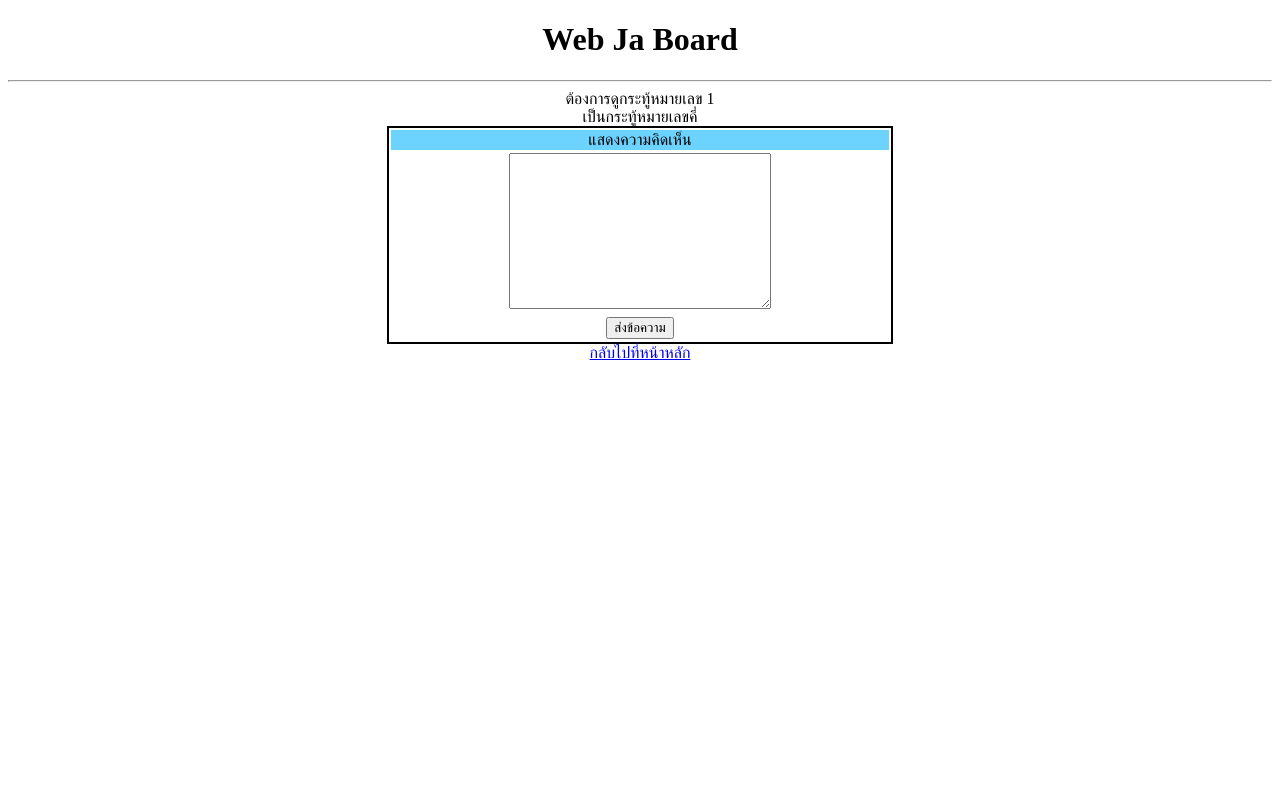
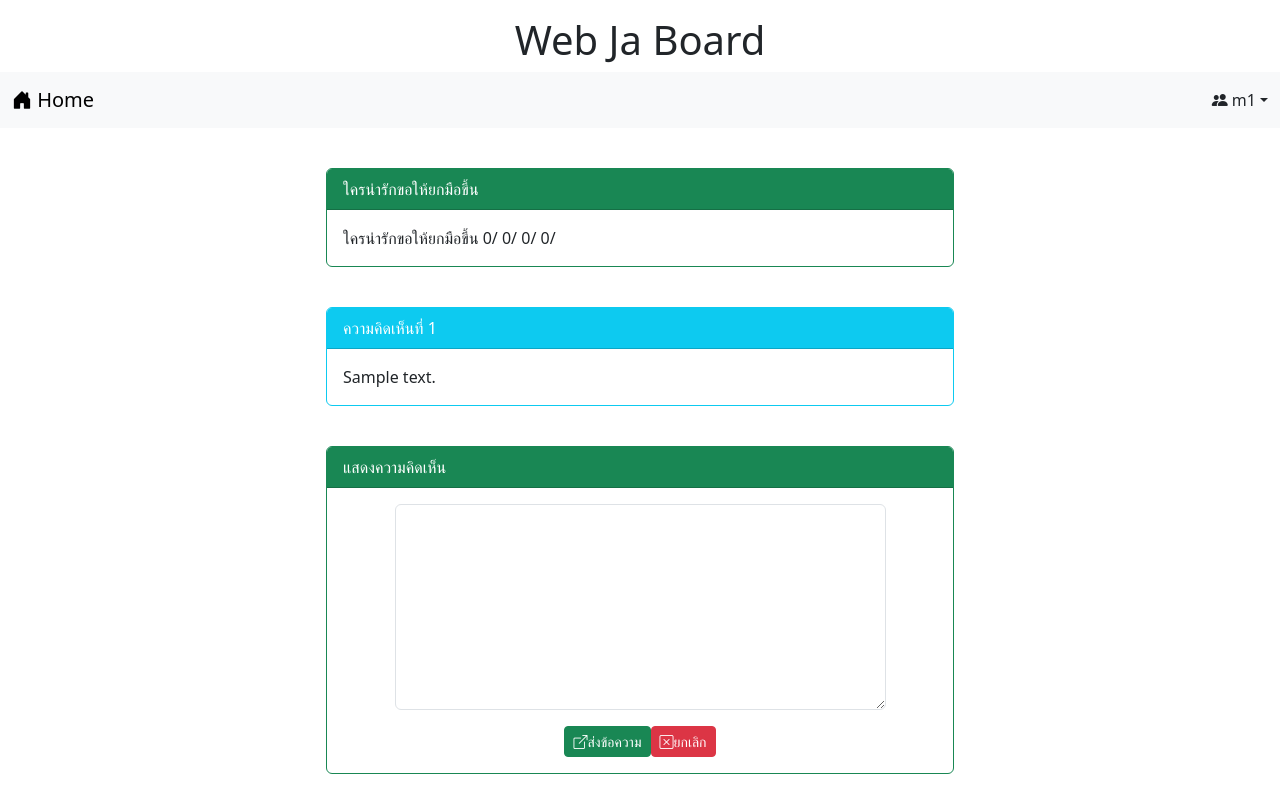
Before and after one commit to RyModkub/Webborad.ECT, a PHP site: page /post.php?id=1 in a window 1280 px wide. Run offline with PHP 8.4, Linux system fonts and the light colour scheme; a user stored in the database is signed in; data comes from the database, SQL or seed files in the repository; tables that the repository leaves empty hold one stand-in row (values such as "Sample post").

Commit message:
POST
POST

```diff
--- a/post.php
+++ b/post.php
@@ -4,36 +4,98 @@
     <meta charset="UTF-8">
     <meta name="viewport" content="width=device-width, initial-scale=1.0">
     <title>Document</title>
+    <link href="https://cdn.jsdelivr.net/npm/bootstrap@5.3.2/dist/css/bootstrap.min.css" rel="stylesheet" integrity="sha384-T3c6CoIi6uLrA9TneNEoa7RxnatzjcDSCmG1MXxSR1GAsXEV/Dwwykc2MPK8M2HN" crossorigin="anonymous">
+    <script src="https://cdn.jsdelivr.net/npm/bootstrap@5.3.2/dist/js/bootstrap.bundle.min.js" integrity="sha384-C6RzsynM9kWDrMNeT87bh95OGNyZPhcTNXj1NW7RuBCsyN/o0jlpcV8Qyq46cDfL" crossorigin="anonymous"></script>
+    <link rel="stylesheet" href="https://cdn.jsdelivr.net/npm/bootstrap-icons@1.11.3/font/bootstrap-icons.min.css">
 </head>
 <body>
-<?php session_start();  ?>
-<h1 style="text-align: center;">Web Ja Board</h1>
-    <hr>
-    <div style="text-align: center;">
-    <?php
-    $id = ($_GET["id"]);
-    echo "ต้องการดูกระทู้หมายเลข $id";
+<?php session_start();
+if(!isset($_SESSION['id'])) {
+    header("Location:index.php");
+    die();
+}
+?>
+<h1 style="text-align: center;" class="mt-3">Web Ja Board</h1>
+    <?php include"nav.php";
+    $conn=new PDO("mysql:host=localhost;dbname=webboard;charset=utf8","root","");
+    $sql="SELECT * FROM post WHERE id= $_GET[id]";
+    $result=$conn->query($sql);
+    if($result->rowCount()==1){
+    $data=$result->fetch(PDO::FETCH_ASSOC);
+    $_SESSION["title"] = $data['title'];
+    $_SESSION["content"] = $data['content'];
+    }
     ?>
+
+    <div class="container_lg">
+    <div class="row mt-4">
+    <div class="col-lg-3 col-md-2 col-sm-1"></div>
+        <div class="col-lg-6 col-md-8 col-sm-10">
+            <div class="card border-success mt-3">
+                <div class="card-header bg-success text-white"><?php echo $_SESSION['title']; ?></div>
+                <div class="card-body">
+    <?php  echo $_SESSION['content'];
+    $conn=null;
+    $conn=new PDO("mysql:host=localhost;dbname=webboard;charset=utf8","root","");
+    $sql="SELECT * FROM comment WHERE post_id= $_GET[id]";
+    $result=$conn->query($sql);
+         while($row = $result->fetch()){
+            $i=1;
+        ?>
+                </div>
+            </div>
+        </div>
     </div>
-    <div style="text-align: center;">
-    <?php
-    $i= $id%2 ;
-    if($i==1){
-    echo "เป็นกระทู้หมายเลขคี่";
-}
-    else{
-    echo "เป็นกระทู้หมายเลขคู่";
-}
-    ?>
+</div>
+<div class="container_lg">
+    <div class="row mt-4">
+    <div class="col-lg-3 col-md-2 col-sm-1"></div>
+        <div class="col-lg-6 col-md-8 col-sm-10">
+            <div class="card border-info mt-3">
+                <div class="card-header bg-info text-white"><?php echo "ความคิดเห็นที่ $i"; ?></div>
+                <div class="card-body">
+    <?php  echo $row[1];
+    $i++;     }
+    $conn=null;
+        ?>
+                </div>
+            </div>
+        </div>
     </div>
-    <table style="border: 2px solid black; width: 40%;" align="center">
-        <tr style="text-align: center;"><td style="background-color: #6cd2fe;" colspan="2" >แสดงความคิดเห็น</td></tr>
-        <tr style="text-align: center;"><td><textarea name="" id="" cols="30" rows="10"></textarea></td></tr>
-        <tr style="text-align: center;"><td colspan="2"><input type="submit" value="ส่งข้อความ"></form></td></tr>
-    </table>
-    <div style="text-align: center;">
-        <a href="index.php">กลับไปที่หน้าหลัก</a>
+</div>
+<div class="container_lg">
+    <div class="row mt-4">
+
+        <div class="col-lg-3 col-md-2 col-sm-1"></div>
+        <div class="col-lg-6 col-md-8 col-sm-10">
+            <div class="card border-success mt-3">
+                <div class="card-header bg-success text-white">แสดงความคิดเห็น</div>
+                <div class="card-body">
+                    <form action="post_save.php" method="post">
+                        <input type="hidden" name="post_id" value="<?= $_GET['id'];?>">
+                        <div class="row mb-3 justify-content-center">
+                            <div class="col-lg-10">
+                                <textarea name="comment"  rows="8" class="form-control" require></textarea>
+                            </div>
+                        </div>
+                        <div class="row">
+                            <div class="col-lg-12 d-flex justify-content-center">
+                                <button type="submit" class="btn btn-success btn-sm text-white">
+                                    <i class="bi bi-box-arrow-up-right"></i>ส่งข้อความ
+                                </button>
+                                <button type="reset" class="btn btn-danger btn-sm">
+                                <i class="bi bi-x-square"></i>ยกเลิก</button>
+                            </div>
+                        </div>
+                    </form>
+                </div>
+            </div>
+        </div>
+
     </div>
+</div>
+
+
 
 </body>
 </html>
```
Also changed, not shown: post_save.php (added, +15 -0 lines), test.html (added, +15 -0 lines).
